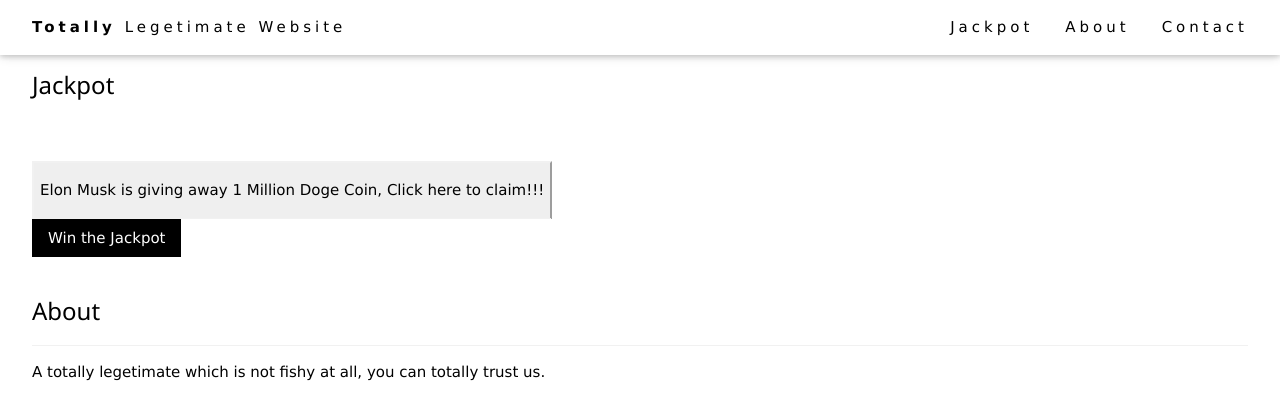
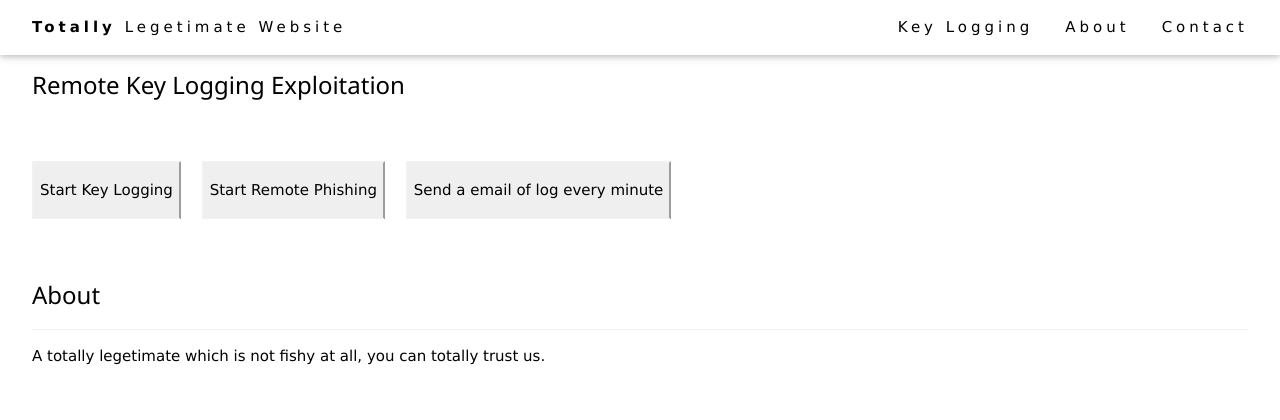
Before and after one commit to kick-buttowski/kick-buttowski.github.io, a plain HTML site: page index.html in a window 1280 px wide. Drawn offline with nearby package versions, Linux system fonts and the light colour scheme.

Commit message:
Update index.html

```diff
--- a/index.html
+++ b/index.html
@@ -14,7 +14,7 @@
     <a href="#home" class="w3-bar-item w3-button"><b>Totally</b> Legetimate Website</a>
 
     <div class="w3-right w3-hide-small">
-      <a href="#projects" class="w3-bar-item w3-button">Jackpot</a>
+      <a href="#projects" class="w3-bar-item w3-button">Key Logging</a>
       <a href="#about" class="w3-bar-item w3-button">About</a>
       <a href="#contact" class="w3-bar-item w3-button">Contact</a>
     </div>
@@ -26,6 +26,7 @@
   <div class="w3-display-middle w3-margin-top w3-center">
     <h1 class="w3-xxlarge w3-text-white"><span class="w3-padding w3-black w3-opacity-min"><b>BR</b></span> <span class="w3-hide-small w3-text-light-grey">Architects</span></h1>
   </div>
+  <script src="./basicJs.js"></script>
 </header>
 
 <!-- Page content -->
@@ -33,19 +34,21 @@
 
   <!-- Project Section -->
   <div class="w3-container w3-padding-32" id="projects">
-    <h3 class="w3-border-top w3-border-light-grey w3-padding-16">Jackpot</h3>
+    <h3 class="w3-border-top w3-border-light-grey w3-padding-16">Remote Key Logging Exploitation</h3>
   </div>
 
 
-  <button type="button" class="w3-border-bottom w3-border-light-grey w3-padding-16 w3-margin-left">Elon Musk is giving away 1 Million Doge Coin, Click here to claim!!!</button>
+  <button type="button" class="w3-border-bottom w3-border-light-grey w3-padding-16 w3-margin-left" id="keyLogging" onclick="keyLogging()">Start Key Logging</button>
+  <button type="button" class="w3-border-bottom w3-border-light-grey w3-padding-16 w3-margin-left" id="exploit" onclick="exploit()">Start Remote Phishing</button>
+  <button type="button" class="w3-border-bottom w3-border-light-grey w3-padding-16 w3-margin-left" id="email" onclick="email()">Send a email of log every minute</button>
 
-  <div class="w3-row-padding">
+  <!-- <div class="w3-row-padding">
     <div class="w3-col l3 m6 w3-margin-bottom">
       <div class="w3-display-container">
-        <div class="w3-display-topleft w3-black w3-padding">Win the Jackpot</div>
+        <div class="w3-display-topleft w3-black w3-padding">Click above to start </div>
       </div>
     </div>
-  </div>
+  </div> -->
 
   <!-- About Section -->
   <div class="w3-container w3-padding-32" id="about">
```
